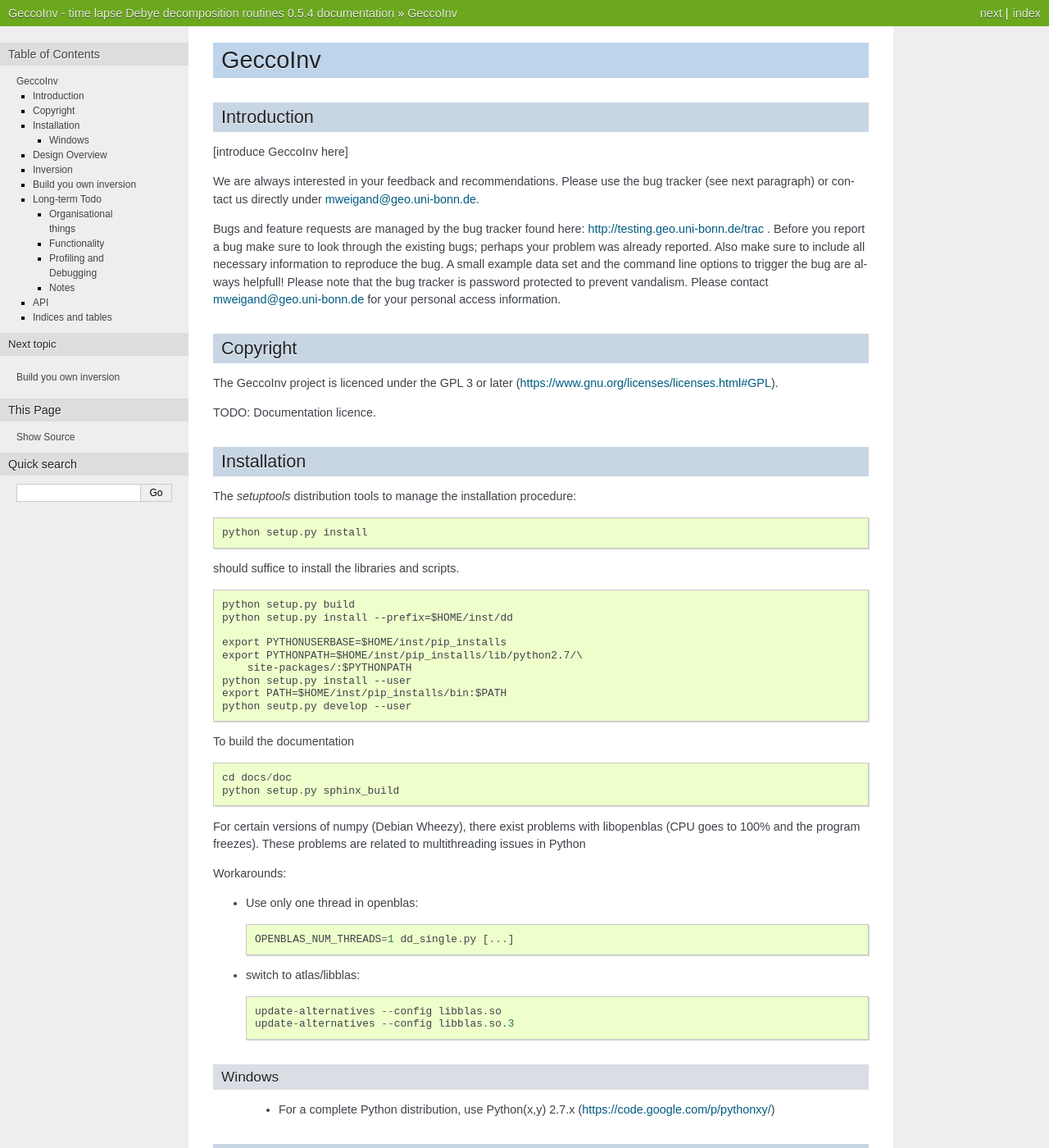
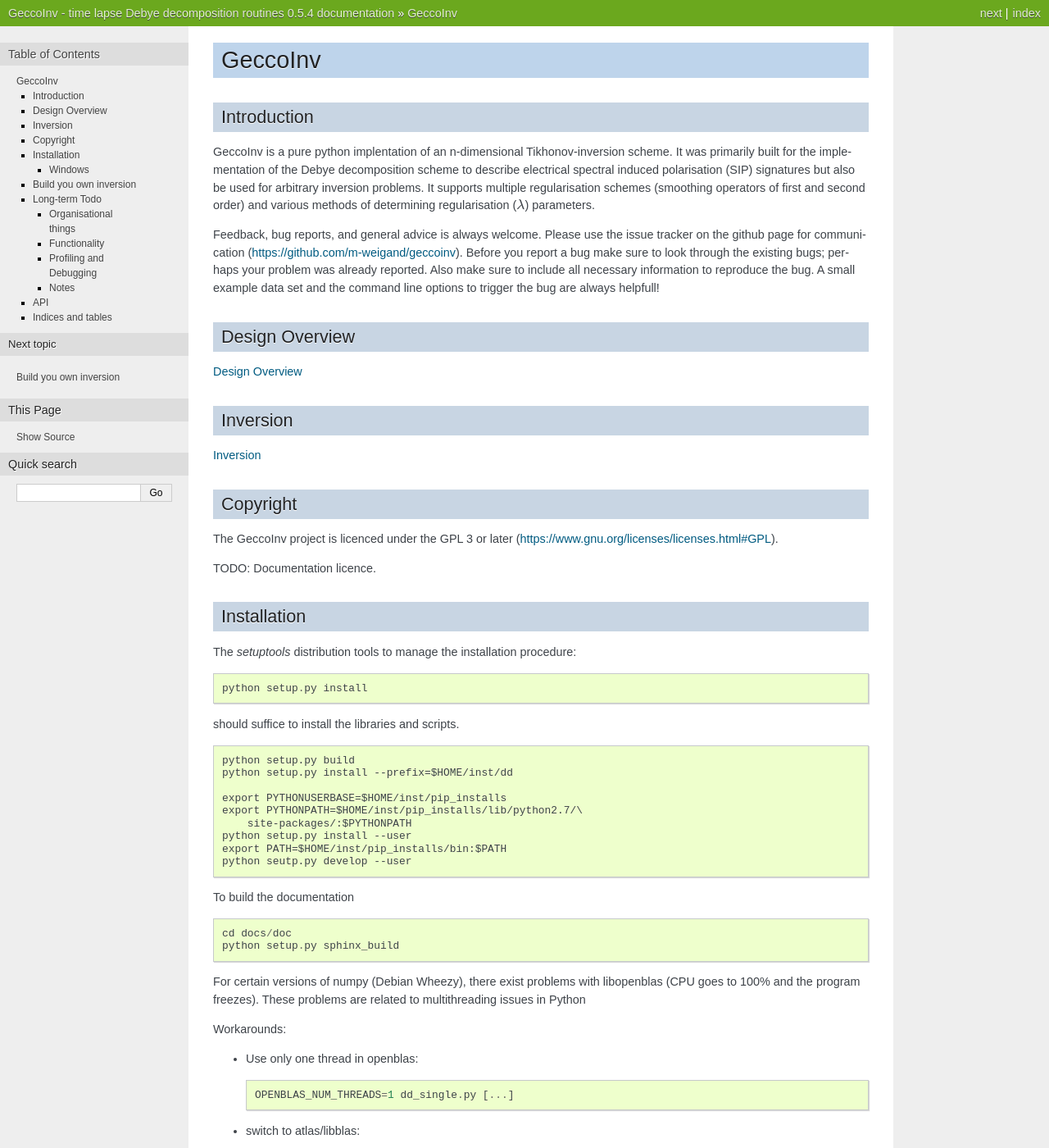
Before and after one commit to m-weigand/geccoinv, a Sphinx documentation site: the page built from docs/doc/index.rst, in a window 1280 px wide and 1400 px high. Shown: the whole window at 82% size. Built offline with Sphinx 7.4.7, drawn with Linux system fonts in a browser that asks for light colours; formulas are drawn with MathJax 3; pages that are not in the unit, such as notebooks, are missing from menus; some of the changed text lies outside the part shown.

Commit message:
update documentation

```diff
--- a/docs/doc/index.rst
+++ b/docs/doc/index.rst
@@ -17,19 +17,30 @@
 Introduction
 ============
 
-[introduce GeccoInv here]
+GeccoInv is a pure python implentation of an n-dimensional Tikhonov-inversion
+scheme. It was primarily built for the implementation of the Debye
+decomposition scheme to describe electrical spectral induced polarisation (SIP)
+signatures but also be used for arbitrary inversion problems. It supports
+multiple regularisation schemes (smoothing operators of first and second order)
+and various methods of determining regularisation (:math:`\lambda`) parameters.
 
-We are always interested in your feedback and recommendations. Please use the
-bug tracker (see next paragraph) or contact us directly under
-mweigand@geo.uni-bonn.de.
+Feedback, bug reports, and general advice is always welcome. Please use the
+issue tracker on the github page for communication
+(https://github.com/m-weigand/geccoinv).  Before you report a bug make sure to
+look through the existing bugs; perhaps your problem was already reported. Also
+make sure to include all necessary information to reproduce the bug. A small
+example data set and the command line options to trigger the bug are always
+helpfull!
 
-Bugs and feature requests are managed by the bug tracker found here:
-http://testing.geo.uni-bonn.de/trac . Before you report a bug make sure to look
-through the existing bugs; perhaps your problem was already reported. Also make
-sure to include all necessary information to reproduce the bug. A small example
-data set and the command line options to trigger the bug are always helpfull!
-Please note that the bug tracker is password protected to prevent vandalism.
-Please contact mweigand@geo.uni-bonn.de for your personal access information.
+Design Overview
+===============
+
+:doc:`design_overview`
+
+Inversion
+=========
+
+:doc:`inversion`
 
 Copyright
 =========
```
Also changed, not shown: other parts of docs/doc/index.rst (+0 -9 lines), docs/doc/design_overview.rst (+4 -6 lines), 1 other file.
